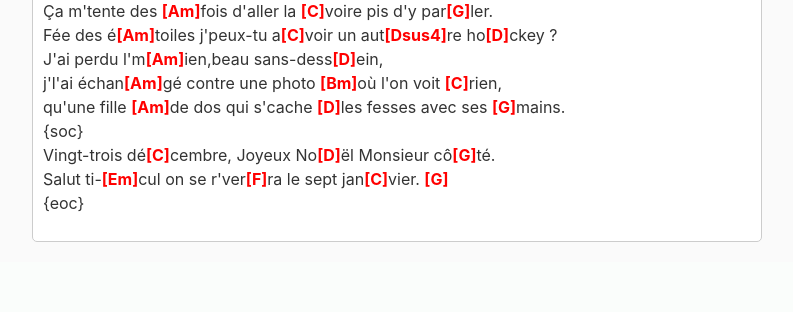
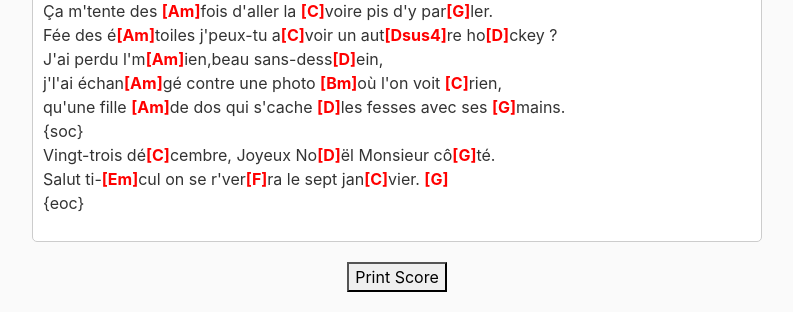
Before and after one commit to gaulindm/Francouke, a Django app: page /score/116/ in a window 1280 px wide. Shown: the part 790-1102 px from the top of the page, without its empty margins (53-846 px from the left). Before the commit the page ends 1032 px from the top, so only its background shows below. Run offline with Django 5.2, Linux system fonts and the light colour scheme; data comes from the database, SQL or seed files in the repository; some libraries are stand-ins or nearby versions.

Commit message:
Prints clean score from scoreview

```diff
--- a/songbook/templates/songbook/song_score.html
+++ b/songbook/templates/songbook/song_score.html
@@ -2,7 +2,7 @@
 {% load chord_filters %}
 {% block content %}
 
-<div style="background-color: #fff; padding: 10px; border: 1px solid #ccc; border-radius: 5px; max-width: 800px; margin: 20px auto;">
+<div id="printableScore" style="background-color: #fff; padding: 10px; border: 1px solid #ccc; border-radius: 5px; max-width: 800px; margin: 20px auto;">
 
     <h1>{{ score.songTitle}}</h1>
     <h2>{{ score.metadata.artist }}</h2>
@@ -11,6 +11,30 @@
     </div>
 </div>
 
+<button onclick="printDiv('printableScore')" style="display: block; margin: 20px auto;">Print Score</button>
+<script>
+    function printDiv(divId) {
+        var content = document.getElementById(divId).innerHTML;
+        var printWindow = window.open('', '', 'height=600,width=800');
 
+        printWindow.document.write('<html><head><title>Print Score</title>');
+        printWindow.document.write('<style>');
+        printWindow.document.write('body { font-family: Arial, sans-serif; margin: 0; padding: 20px; }');
+        printWindow.document.write('h1, h2 { text-align: center; }');
+        printWindow.document.write('.footer { position: fixed; bottom: 0; left: 0; width: 100%; text-align: center; padding: 10px 0; font-size: 12px; color: gray; }');
+        printWindow.document.write('</style></head><body>');
 
+        // Content to be printed
+        printWindow.document.write(content);
+
+        // Custom footer positioned at the bottom of the page
+        printWindow.document.write('<div class="footer">Created with FrancoUke</div>');
+
+        printWindow.document.write('</body></html>');
+        printWindow.document.close();
+
+        // Print and close the window
+        printWindow.print();
+    }
+</script>
 {% endblock content %}
```
